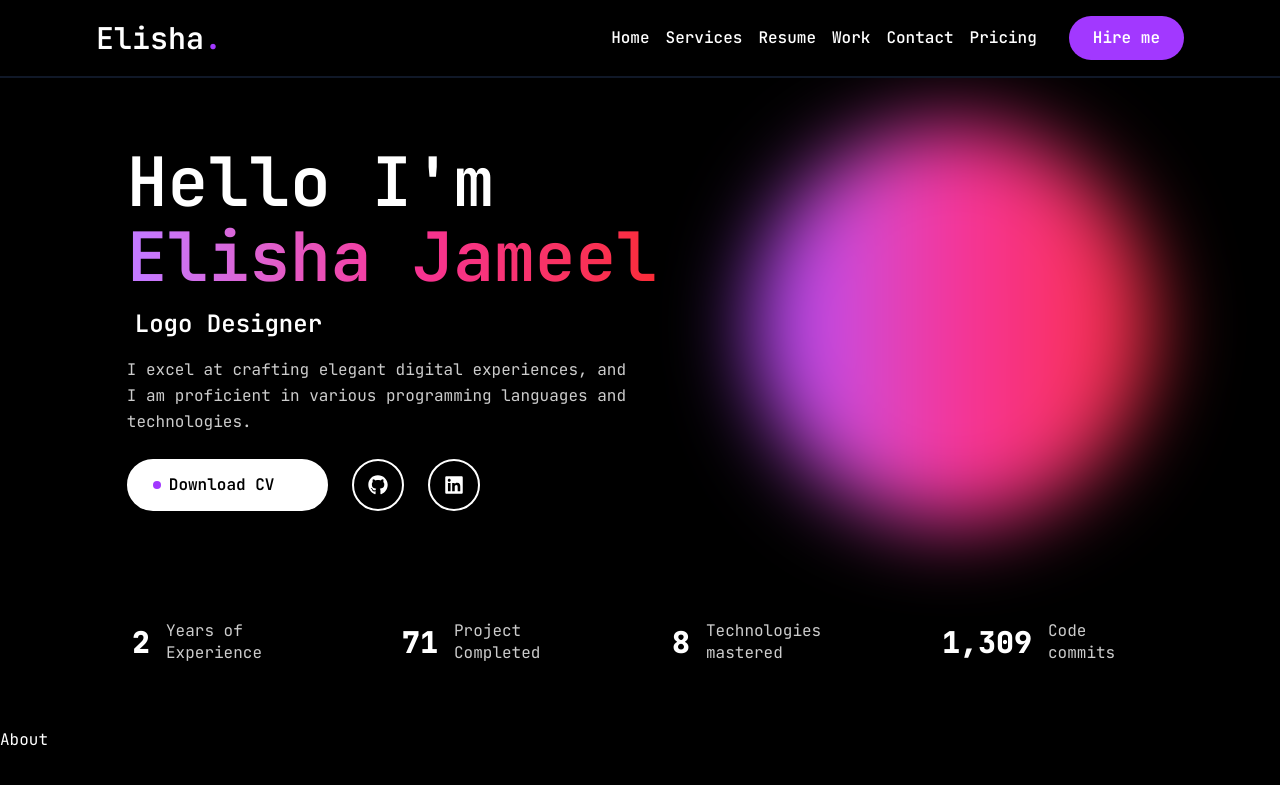
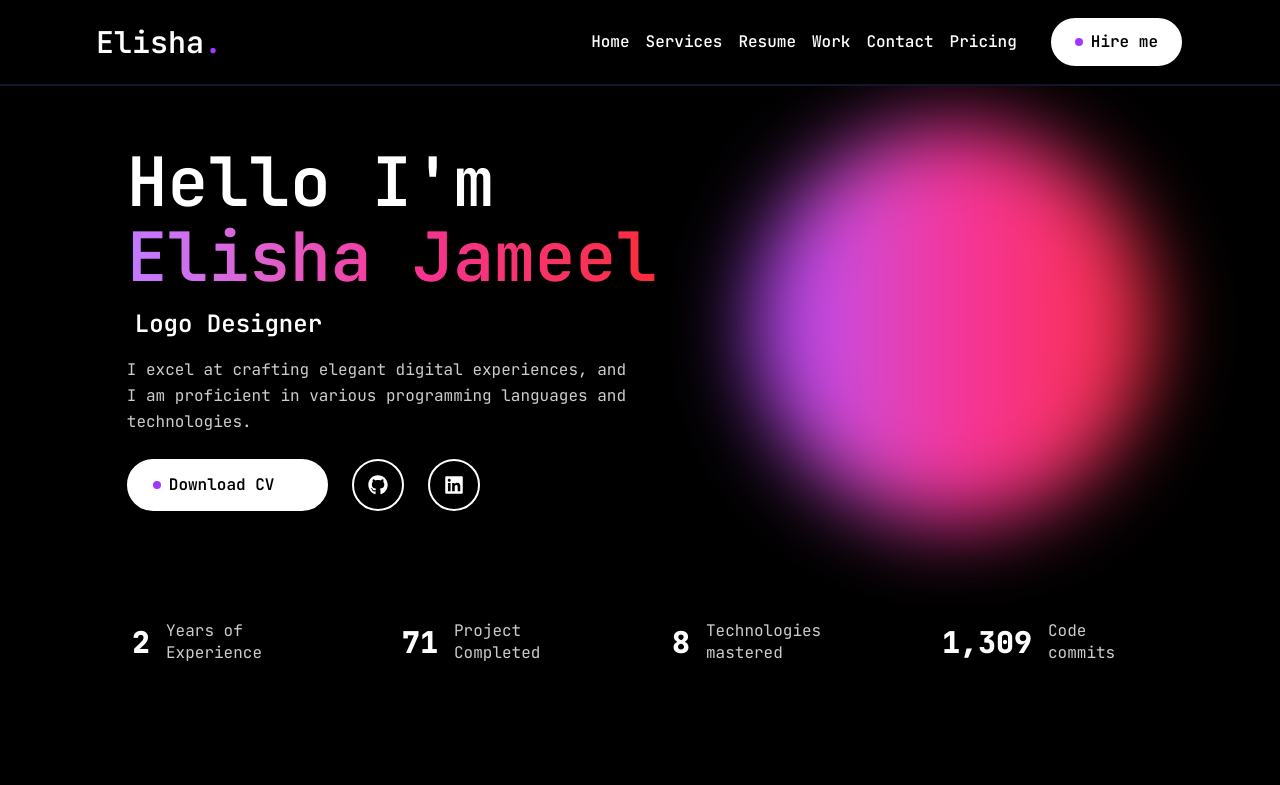
Before and after one commit to elishabhatti/elisha-portfolio, a Next.js app: page / in a window 1280 px wide. Shown: the top 785 px of the page. Built offline with nearby package versions, Linux system fonts and the light colour scheme.

Commit message:
added interactive button to hire me

```diff
--- a/app/page.jsx
+++ b/app/page.jsx
@@ -1,6 +1,5 @@
 "use client";
 
-import About from "@/components/pages/About";
 import Contact from "@/components/pages/Contact";
 import Home from "@/components/pages/Home";
 import Pricing from "@/components/pages/Pricing";
@@ -13,9 +12,6 @@ const page = () => {
     <section className="pt-25">
       <section>
         <Home />
-      </section>
-      <section>
-        <About />
       </section>
       <section>
         <Services />
--- a/components/Header.jsx
+++ b/components/Header.jsx
@@ -4,6 +4,7 @@ import { Button } from "./ui/button";
 import Nav from "./Nav";
 import MobileNav from "./MobileNav";
 import { motion } from "framer-motion";
+import { InteractiveHoverButton } from "./magicui/interactive-hover-button";
 
 const Header = () => {
   return (
@@ -28,7 +29,9 @@ const Header = () => {
               animate={{ y: 0, opacity: 1, delay: 0.2 }}
               transition={{ duration: 0.69 }}
             >
-              <Button>Hire me</Button>
+              <InteractiveHoverButton className="text-black hover:border-2 hover:border-white">
+                Hire me
+              </InteractiveHoverButton>
             </motion.div>
           </Link>
         </div>
--- a/components/pages/About.jsx
+++ /dev/null
@@ -1,9 +0,0 @@
-import React from 'react'
-
-const About = () => {
-  return (
-    <div>About</div>
-  )
-}
-
-export default About
```
Also changed, not shown: components/Photo.jsx (+0 -8 lines).
